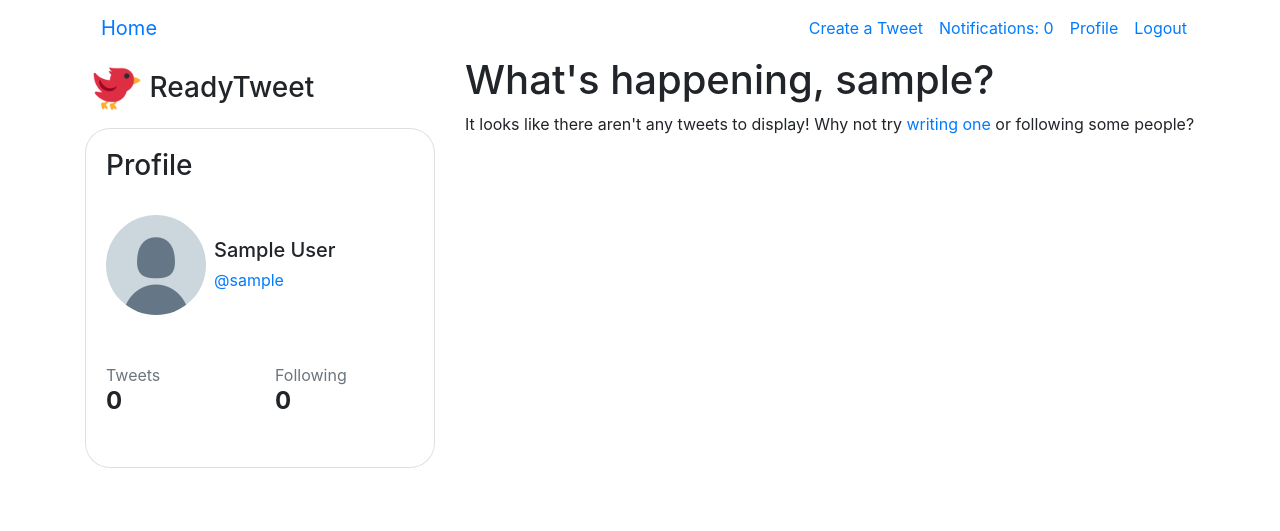
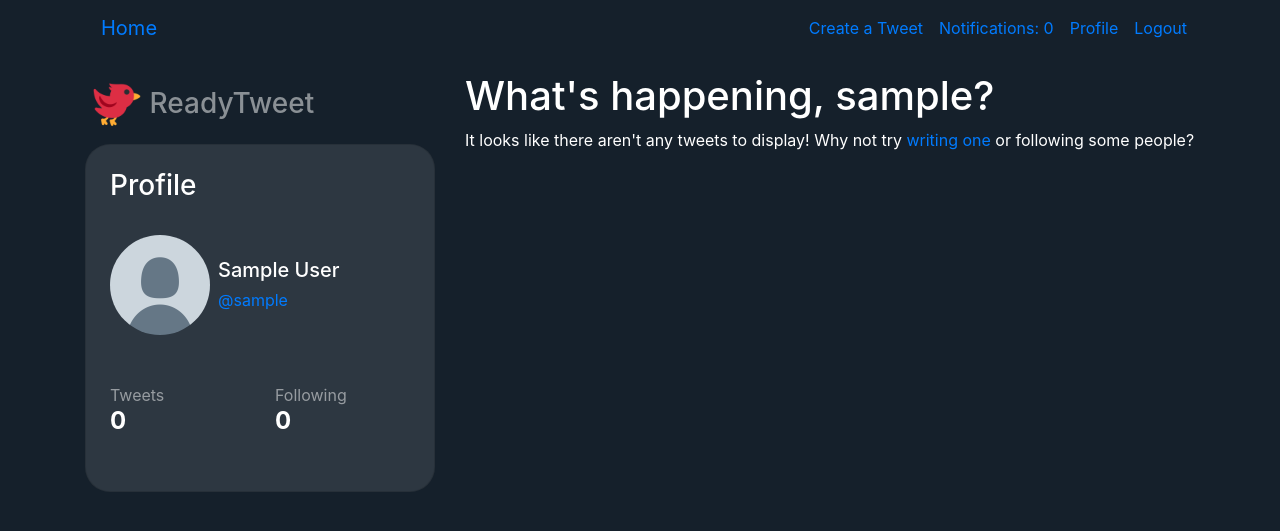
Before and after one commit to luisfff29/twitterclone, a Django app: page / in a window 1280 px wide. Shown: the top 531 px of the page. Run offline with Django 3.2, Linux system fonts and the light colour scheme; the visitor is signed in with stand-in values (Sample User, id 1); data comes from the database, SQL or seed files in the repository; data that the repository does not hold is empty; some libraries are stand-ins or nearby versions.

Commit message:
add dark background

```diff
--- a/static/css/style.css
+++ b/static/css/style.css
@@ -1,6 +1,7 @@
-/* :root {
+:root {
   --bg-dark: #15202b;
-  --bg-text: #203741;
+  --bg-profile: #2d3741;
+  --bg-tweet: #202a34;
   --color-text: #878b87;
 }
 
@@ -11,18 +12,21 @@
 
 body {
   background-color: var(--bg-dark);
-} */
+}
 
 #navbarNav {
   position: absolute;
   right: 0;
 }
 
-.img_rounded {
-  width: auto;
+.profile-avatar {
   height: 100px;
-  border-radius: 50%;
-  position: relative;
+  width: 100px;
+}
+
+.tweet-avatar {
+  height: 25px;
+  width: 25px;
 }
 
 .img_inverted {
@@ -33,6 +37,33 @@ body {
   border-radius: 25px;
 }
 
+.card_profile {
+  padding: 3rem;
+}
+
+.bg-profile {
+  background-color: var(--bg-profile);
+}
+
+.bg-tweet {
+  background-color: var(--bg-tweet);
+}
+
+.bg-profile *:not(.btn) {
+  background-color: var(--bg-profile);
+}
+
+.bg-tweet * {
+  background-color: var(--bg-tweet);
+}
+
+@media (max-width: 991px) and (min-width: 768px) {
+  .profile-avatar {
+    height: 65px;
+    width: 65px;
+  }
+}
+
 @media (max-width: 575px) {
   #navbarNav {
     position: relative;
--- a/templates/base.html
+++ b/templates/base.html
@@ -18,7 +18,7 @@
     {% if user.is_authenticated %}
     <nav class="navbar navbar-expand-sm">
       <a class="navbar-brand" href="{% url 'homepage' %}">Home</a>
-      <button class="navbar-toggler" type="button" data-toggle="collapse" data-target="#navbarNav"
+      <button class="navbar-toggler navbar-dark bg-dark" type="button" data-toggle="collapse" data-target="#navbarNav"
         aria-controls="navbarNav" aria-expanded="false" aria-label="Toggle navigation">
         <span class="navbar-toggler-icon"></span>
       </button>
@@ -44,17 +44,17 @@
     </nav>
     {% endif %}
     <div class="row">
-      <div class="col-md-4">
+      <div class="col-md-4 py-3">
         <div class="p-2 pb-3">
           <img class="img_inverted pl-1" src="{% static 'images/twitter_fake.png' %}" alt="">
-          <h3 class="d-inline align-middle">ReadyTweet</h3>
+          <h3 class="d-inline align-middle text-white-50">ReadyTweet</h3>
         </div>
-        <div class="card rounded-xl">
+        <div class="card bg-profile rounded-xl">
           {% block card_block %}
           {% endblock %}
         </div>
       </div>
-      <div class="col-md-8">
+      <div class="col-md-8 py-3">
         {% block body_block %}
         {% endblock %}
       </div>
--- a/templates/card.html
+++ b/templates/card.html
@@ -1,9 +1,9 @@
 <!DOCTYPE html>
 {% load static %}
-<div class="card-body">
+<div class="p-4 rounded-xl bg-profile">
   <h3>Profile</h3>
   <div class="card_body d-flex align-items-center py-4">
-    <img class="img_rounded" src="{% static 'images/avatar.png' %}" alt="default avatar">
+    <img class="rounded-circle profile-avatar" src="{% static 'images/avatar.png' %}" alt="default avatar">
     <div class="pl-2">
       <h5 class="card-title">
         {% if person.get_full_name %}
@@ -19,11 +19,11 @@
   </div>
   <div class="row py-4">
     <div class="col">
-      <span class="text-muted">Tweets</span>
+      <span class="text-white-50">Tweets</span>
       <span class="d-block h4 font-weight-bolder">{{ num_tweets }}</span>
     </div>
     <div class="col">
-      <span class="text-muted">Following</span>
+      <span class="text-white-50">Following</span>
       <span class="d-block h4 font-weight-bolder">{{ person.following.count }}</span>
     </div>
 
```
